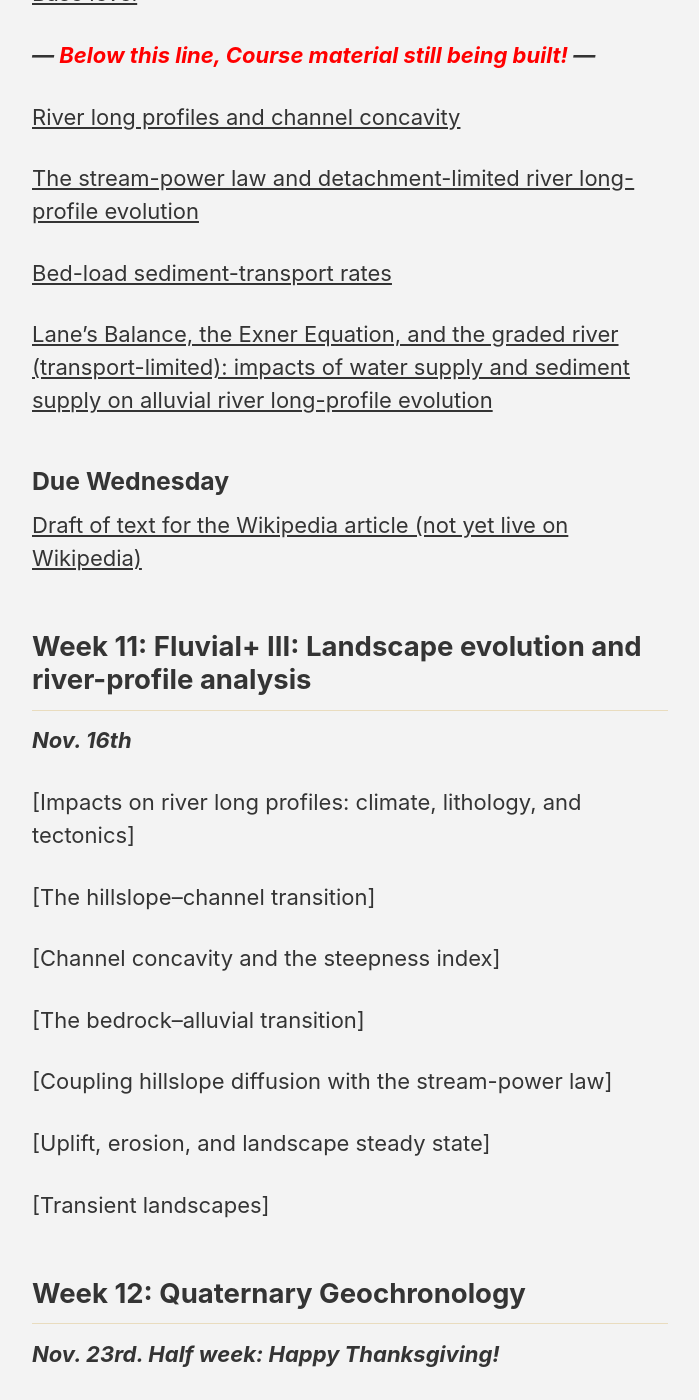
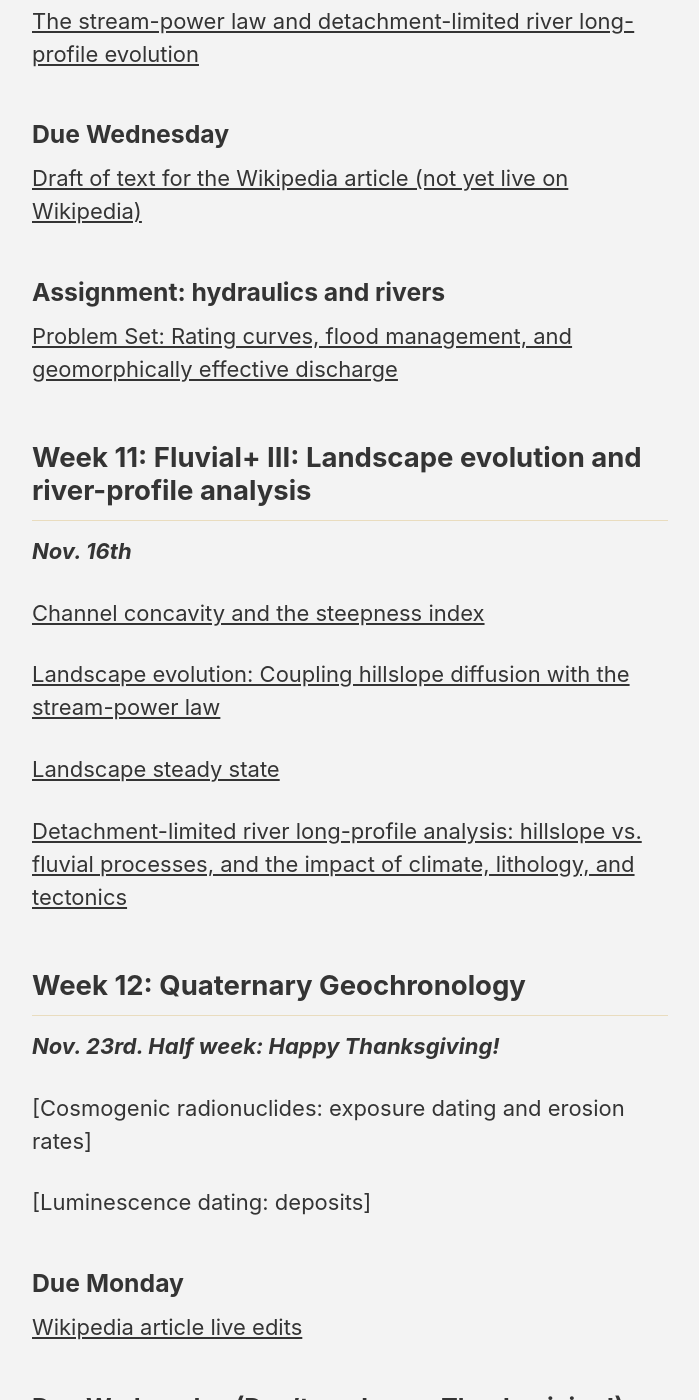
Before and after one commit to GeomorphOnline/GeomorphOnline.github.io, a Jekyll site: the page built from _pages/schedule.md, in a window 1280 px wide and 1400 px high, scrolled down 8160 px. Shown: the whole window, without its empty margins (290-989 px from the left). Built offline with Jekyll 4.4.1, drawn with Linux system fonts in a browser that asks for light colours; cached includes are drawn as plain includes; nearby versions of some CDN libraries; some of the changed text lies outside the part shown.

Commit message:
Rearranging/reducing schedule for a reasonable amount of weekly material

```diff
--- a/_pages/schedule.md
+++ b/_pages/schedule.md
@@ -292,58 +292,67 @@
 
 [Alluvial river-channel motion and patterns](/fluvial/alluvial_river_patterns_dynamics/)
 
+
+## Week 10: Fluvial II: Channel adjustment and evolution
+
+***Nov. 9th***
+
 [Bedrock rivers and detachment-limited erosion](/fluvial/detachment_limited_erosion/)
 
 <!-- [Geomorphically effective discharge](/fluvial/geomorphically_effective_discharge/) -->
 
 [Streamflow and channel adjustment](/fluvial/geomorphically_effective_discharge/)
 
+[Base level](/fluvial/base_level/)
+
+***--- <font color="red">Below this line, Course material still being built!</font> ---***
+
+<!--
+[River long profiles and channel concavity](/fluvial/long_profiles__concavity/)
+
+[Bedrock erosion (detachment-limited): mechanisms and the stream-power law](/fluvial/bedrock_erosion__stream_power/) --> <!-- incl. impact of substrate -->
+
+<!--
+[Bed-load sediment-transport rates](/fluvial/sediment_transport/)
+
+[Lane's Balance, the Exner Equation, and the graded river (transport-limited): impacts of water supply and sediment supply on alluvial river long-profile evolution](/fluvial/lanes_balance/)
+-->
+
+[Lane's Balance and the Graded River](/fluvial/lanes_balance/)
+
+[The stream-power law and detachment-limited river long-profile evolution](/fluvial/bedrock_long_profile/)
+
+### Due Wednesday
+
+[Draft of text for the Wikipedia article (not yet live on Wikipedia)](/final/wikipedia/)
 
 ### Assignment: hydraulics and rivers
 
 [Problem Set: Rating curves, flood management, and geomorphically effective discharge](/hydraulics/pset_rating_curves/)
 
-
-## Week 10: Fluvial II: River longitudinal profiles and their evolution
-
-***Nov. 9th***
-
-[Base level](/fluvial/base_level/)
-
-***--- <font color="red">Below this line, Course material still being built!</font> ---***
-
-[River long profiles and channel concavity](/fluvial/long_profiles__concavity/)
-
-<!--
-[Bedrock erosion (detachment-limited): mechanisms and the stream-power law](/fluvial/bedrock_erosion__stream_power/) --> <!-- incl. impact of substrate -->
-
-[The stream-power law and detachment-limited river long-profile evolution](/fluvial/bedrock_long_profile/)
-
-[Bed-load sediment-transport rates](/fluvial/sediment_transport/)
-
-[Lane's Balance, the Exner Equation, and the graded river (transport-limited): impacts of water supply and sediment supply on alluvial river long-profile evolution](/fluvial/lanes_balance/)
-
-### Due Wednesday
-
-[Draft of text for the Wikipedia article (not yet live on Wikipedia)](/final/wikipedia/)
-
 ## Week 11: Fluvial+ III: Landscape evolution and river-profile analysis
 
 ***Nov. 16th***
 
-[Impacts on river long profiles: climate, lithology, and tectonics]
+[Channel concavity and the steepness index](/fluvial/concavity_steepness/)
 
+<!--
 [The hillslope--channel transition]
 
-[Channel concavity and the steepness index]
+[The bedrock--alluvial transition]
+-->
 
-[The bedrock--alluvial transition]
+[Landscape evolution: Coupling hillslope diffusion with the stream-power law](/fluvial/landscape_evolution/)
 
-[Coupling hillslope diffusion with the stream-power law]
+[Landscape steady state](/fluvial/landscape_steady_state/)
 
+[Detachment-limited river long-profile analysis: hillslope vs. fluvial processes, and the impact of climate, lithology, and tectonics](/fluvial/long-profile_analysis)
+
+<!--
 [Uplift, erosion, and landscape steady state]
 
 [Transient landscapes]
+-->
 
 <!--
 Channel concavity and the steepness index
```
